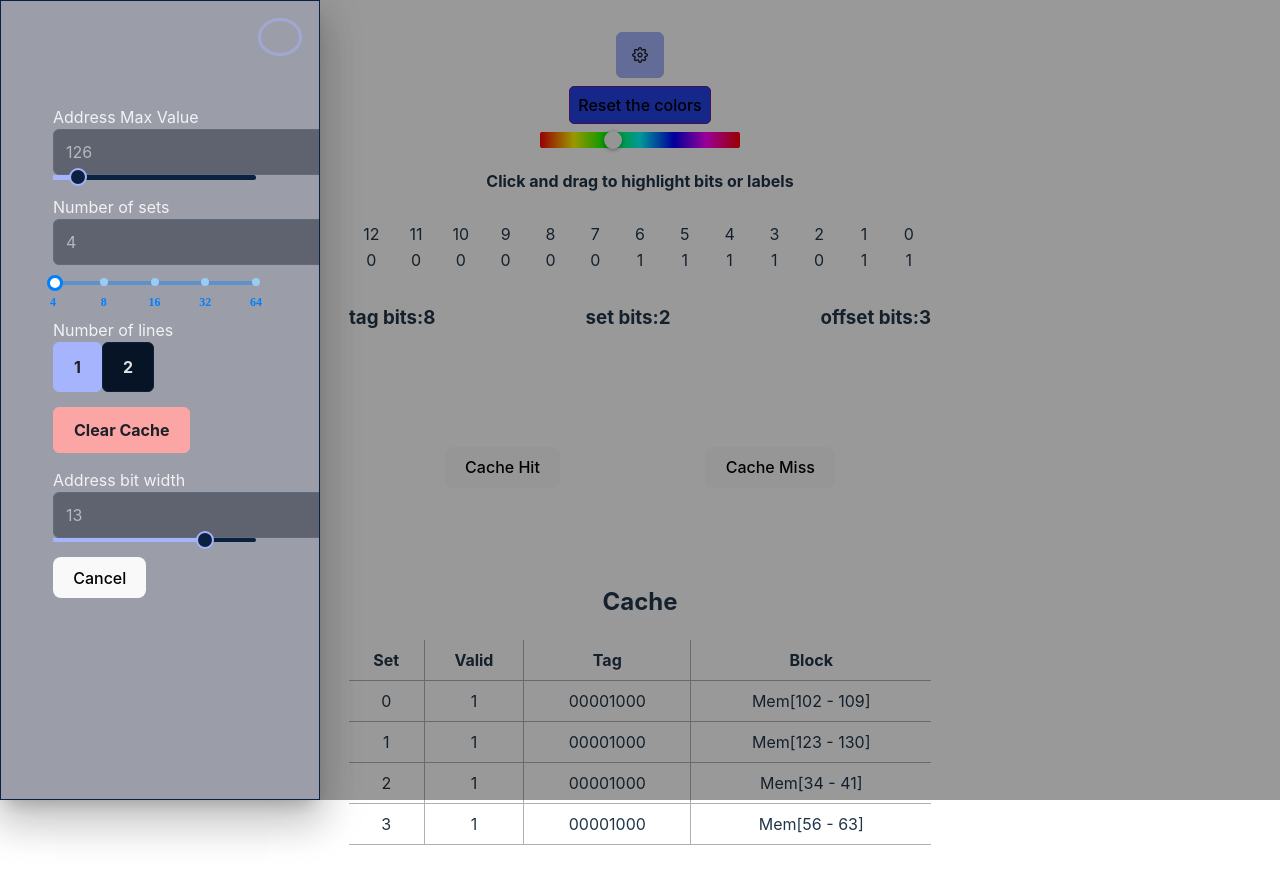
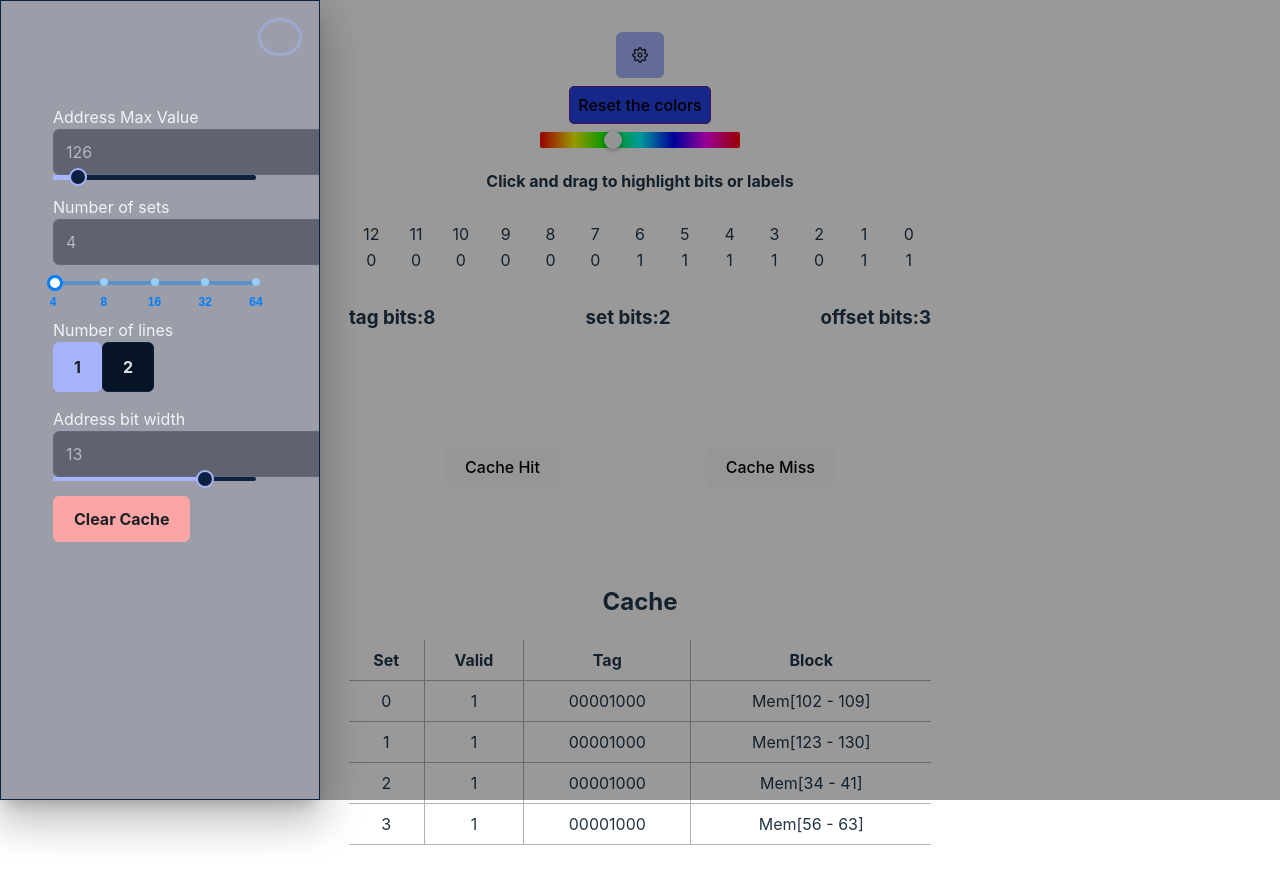
Before and after one commit to MahmoodSeoud/cache-hit-miss, a React (Vite) app: page / in a window 1280 px wide. Both pictures are taken after a click on the button 640 px from the left and 55 px from the top of the page. Built offline with nearby package versions, Linux system fonts and the light colour scheme.

Commit message:
Small clean up

```diff
--- a/src/App.tsx
+++ b/src/App.tsx
@@ -139,14 +139,37 @@ function App() {
 
   useEffect(() => {
     console.log('-----------------------------------')
-    /*     console.log('cache', cache)
-        console.log('address', address)
-        console.log('addressInBits', address.toString(2).padStart(addressBitWidth, '0')) */
+    console.log('cache', cache)
+    console.log('address', address)
+    console.log('addressInBits', address.toString(2).padStart(addressBitWidth, '0'))
   });
 
-  function isCacheEmpty(): boolean {
-    return cache.sets.every(set => set.lines.every(line => line.empty === 1));
+
+
+  /**
+  * Displays a success toast notification.
+  */
+  function showSuccess(cacheAssignmentType: string): void {
+    toast.current?.show({
+      severity: 'success',
+      summary: 'Correct!',
+      detail: 'Correct! The address: ' + address.toString(2).padStart(addressBitWidth, '0') + '\nwas a cache ' + cacheAssignmentType + ' assignment',
+      life: 3000
+    });
   }
+
+  /**
+  * Displays a failure toast notification.
+  */
+  function showFailure(cacheAssignmentType: string): void {
+    toast.current?.show({
+      severity: 'error',
+      summary: 'Wrong',
+      detail: 'Not right, The address: ' + address.toString(2).padStart(addressBitWidth, '0') + '\nwas a cache ' + cacheAssignmentType + ' assignment',
+      life: 3000
+    });
+  }
+
 
   // Function to initialize the cache
   function initEmptyCache(numSets: number, blockSize: number, linesPerSet: number): Cache {
@@ -198,18 +221,10 @@ function App() {
       const address_ = createRandomNumber(0, maxAddress);
       const addressInBits_ = address_.toString(2).padStart(addressBitWidth, '0');
       const tagBits_: string = addressInBits_.slice(0, -(Math.log2(blockSize) + Math.log2(numSets)));
-      const setIndexBits_: string = addressInBits_.slice(tagBits_.length, -Math.log2(blockSize));
 
       const valid_: Bit = 1;
       const tag_: number = tagBits_.length
-      const setIndex_: number = setIndexBits_.length
       const blockSizeStr_: string = `Mem[${address_} - ${address_ + blockSize - 1}]`;
-      console.log('----------ferrrrooo----------')
-      console.log('tag:', tag_);
-      console.log('set:', setIndex_);
-      console.log('addressInBits:', addressInBits_);
-      console.log('tagBits:', tagBits_);
-      console.log('setIndexBits:', setIndexBits_);
 
       for (let j = 0; j < linesPerSet; j++) {
         const block: CacheBlock = {
@@ -227,29 +242,6 @@ function App() {
   }
 
 
-  /**
-  * Displays a success toast notification.
-  */
-  function showSuccess(cacheAssignmentType: string): void {
-    toast.current?.show({
-      severity: 'success',
-      summary: 'Correct!',
-      detail: 'Correct! The address: ' + address.toString(2).padStart(addressBitWidth, '0') + '\nwas a cache ' + cacheAssignmentType + ' assignment',
-      life: 3000
-    });
-  }
-
-  /**
-  * Displays a failure toast notification.
-  */
-  function showFailure(cacheAssignmentType: string): void {
-    toast.current?.show({
-      severity: 'error',
-      summary: 'Wrong',
-      detail: 'Not right, The address: ' + address.toString(2).padStart(addressBitWidth, '0') + '\nwas a cache ' + cacheAssignmentType + ' assignment',
-      life: 3000
-    });
-  }
 
 
   /**
@@ -300,33 +292,6 @@ function App() {
     }
   };
 
-
-
-  /*   function getRandomValidEntry(cacheEntries: CACHE_TABLE_ENTRY[][]): [CACHE_TABLE_ENTRY, number] {
-      // find all valid entries
-      const validEntries = cacheEntries.flat().filter(entry => entry.valid === 1 && entry.block !== '');
-
-      // Find a random valid entry
-      const validRandomEntry = validEntries[Math.floor(Math.random() * validEntries.length)]
-      let validRandomEntryIndex;
-      if (!isCacheEmpty()) {
-        validRandomEntryIndex = cacheEntries.flat().findIndex((x) => deepEqual(x, validRandomEntry))
-      } else {
-        validRandomEntryIndex = cacheEntries.flat().findIndex((x) => validRandomEntry);
-      }
-
-      return [validRandomEntry, validRandomEntryIndex];
-    } */
-
-  function padZeroOnBitsToFitBitLength(entryIndex: number) {
-    if (entryIndex.toString(2).length === setIndex) {
-      return entryIndex.toString(2);
-    }
-
-    return entryIndex.toString(2).padStart(setIndex, '0');
-  }
-
-
   function cacheLookUp(assigmentType: string) {
     if (assigmentType === 'hit') {
       const cacheHitBlock = cache.sets[parseInt(setIndexBits, 2)].lines[lineIndex];
@@ -354,6 +319,10 @@ function App() {
     return false
   }
 
+  function isCacheEmpty(): boolean {
+    return cache.sets.every(set => set.lines.every(line => line.empty === 1));
+  }
+
   // The percentage is for the hit assignment type (20 means 20% for a hit assignment)
   function randomAssignment(probability: number) {
     // If you try to do a hit assignment on a cold cache, it will be a miss
@@ -363,6 +332,24 @@ function App() {
       cacheLookUp('miss')
     }
   }
+
+  function insertAddressInCache(): void {
+    const set = parseInt(setIndexBits, 2)
+    const tag: number = Number('0b' + tagBits);
+
+    setCache(prevState => {
+      const newCache = { ...prevState };
+      const cacheBlock = newCache.sets[set].lines[lineIndex];
+
+      cacheBlock.tag = tag;
+      cacheBlock.valid = 1;
+      cacheBlock.empty = 0;
+      cacheBlock.blockSizeStr = `Mem[${address}-${address + cache.blockSize - 1}]`;
+
+      return newCache
+    })
+  }
+
 
   function handleCacheButtonClick(userGuessedHit: boolean) {
     const propability = 50;
@@ -391,24 +378,6 @@ function App() {
     }
 
   }
-
-  function insertAddressInCache(): void {
-    const set = parseInt(setIndexBits, 2)
-    const tag: number = Number('0b' + tagBits);
-
-    setCache(prevState => {
-      const newCache = { ...prevState };
-      const cacheBlock = newCache.sets[set].lines[lineIndex];
-
-      cacheBlock.tag = tag;
-      cacheBlock.valid = 1;
-      cacheBlock.empty = 0;
-      cacheBlock.blockSizeStr = `Mem[${address}-${address + cache.blockSize - 1}]`;
-
-      return newCache
-    })
-  }
-
 
   /**
  * Handles changes in color selection.
@@ -468,14 +437,7 @@ function App() {
         numSets={cache.numSets}
         setCache={setCache}
         linesPerSet={cache.linesPerSet}
-        cacheShouldBeCold={cacheShouldBeCold}
         setCacheShouldBeCold={setCacheShouldBeCold}
-        isCacheEmpty={isCacheEmpty}
-        initEmptyCache={initEmptyCache}
-        initNonEmptyCache={initNonEmptyCache}
-        cache={cache}
-
-
       />
 
 
--- a/src/components/Settings/Settings.tsx
+++ b/src/components/Settings/Settings.tsx
@@ -22,16 +22,20 @@ interface SettingsProps {
     numSets: number;
     linesPerSet: number;
     setCache: React.Dispatch<SetStateAction<Cache>>;
-    cacheShouldBeCold: boolean;
     setCacheShouldBeCold: React.Dispatch<SetStateAction<boolean>>;
-    cache: Cache;
-    isCacheEmpty: () => boolean;
-    initEmptyCache: (numSets: number, blockSize: number, linesPerSet: number) => Cache;
-    initNonEmptyCache: (numSets: number, blockSize: number, linesPerSet: number) => Cache;
-    //setCacheEntries: React.Dispatch<SetStateAction<CACHE_TABLE_ENTRY[][]>>;
 }
 
-export default function Settings(props: SettingsProps) {
+export default function Settings({
+    maxAddress,
+    setMaxAddress,
+    addressBitWidth,
+    setAddressBitWidth,
+    numSets,
+    linesPerSet,
+    setCache,
+    setCacheShouldBeCold,
+
+}: SettingsProps) {
     const [showSettings, setShowSettings] = useState<boolean>(false);
     const lineOptions: string[] = ['1', '2'];
 
@@ -41,7 +45,7 @@ export default function Settings(props: SettingsProps) {
         const index = setMarks.findIndex(mark => value === mark.value);
         const numSets = Number(setMarks[index].label)
 
-        props.setCache((prevState: Cache) => {
+        setCache((prevState: Cache) => {
             let newCache: Cache = { ...prevState };
             newCache.numSets = numSets;
             return newCache;
@@ -50,7 +54,7 @@ export default function Settings(props: SettingsProps) {
     }
 
     function handleSetNumLines(linesPerSet: number) {
-        props.setCache((prevState: Cache) => {
+        setCache((prevState: Cache) => {
             let newCache: Cache = { ...prevState };
             newCache.linesPerSet = linesPerSet
             return newCache;
@@ -70,13 +74,13 @@ export default function Settings(props: SettingsProps) {
                         <div className="input-card">
                             <label htmlFor="AddressValue">Address Max Value</label>
                             <InputNumber
-                                value={props.maxAddress}
+                                value={maxAddress}
                                 disabled
                             />
 
                             <PrimeSlider
-                                value={props.maxAddress}
-                                onChange={(e: PrimeSliderChangeEvent) => props.setMaxAddress(e.value as number)}
+                                value={maxAddress}
+                                onChange={(e: PrimeSliderChangeEvent) => setMaxAddress(e.value as number)}
                                 max={1024}
                                 min={1}
                                 className="w-14rem"
@@ -88,20 +92,20 @@ export default function Settings(props: SettingsProps) {
                         <div className="input-card">
                             <label htmlFor="numSets">Number of sets</label>
                             <InputNumber
-                                value={props.numSets}
+                                value={numSets}
                                 disabled
                             />
 
                             <DiscreteSliderValues
                                 handleSetNumSets={handleSetNumSets}
                                 marks={setMarks}
-                                value={props.numSets}
+                                value={numSets}
                             />
                         </div>
 
                         <label htmlFor="linesPerSet">Number of lines</label>
                         <div className="input-card">
-                            <SelectButton value={props.linesPerSet.toString()}
+                            <SelectButton value={linesPerSet.toString()}
                                 onChange={(e: SelectButtonChangeEvent) => handleSetNumLines(e.value)}
                                 options={lineOptions}
                             />
@@ -109,25 +113,15 @@ export default function Settings(props: SettingsProps) {
                         </div>
 
                         <label htmlFor="linesPerSet"></label>
-                        <div className="input-card">
-                            <Button
-                                severity="danger"
-                                label="Clear Cache"
-                            onClick={() => props.setCacheShouldBeCold(true)}
-                            //onClick={(e) => props.setCacheEntries(createEmptyTableEntries(props.numSets, props.linesPerSet, { tag: 0, valid: 0, block: "" }))}
-                            ></Button>
-
-
-                        </div>
 
                         <label htmlFor="addressBitWidth">Address bit width</label>
                         <div className="input-card">
                             <InputNumber
-                                value={props.addressBitWidth}
+                                value={addressBitWidth}
                                 disabled />
                             <PrimeSlider
-                                value={props.addressBitWidth}
-                                onChange={(e: PrimeSliderChangeEvent) => props.setAddressBitWidth(e.value as number)}
+                                value={addressBitWidth}
+                                onChange={(e: PrimeSliderChangeEvent) => setAddressBitWidth(e.value as number)}
                                 max={14}
                                 min={10}
                                 className="w-14rem"
@@ -135,7 +129,13 @@ export default function Settings(props: SettingsProps) {
 
                             />
                         </div>
-                        <button onClick={() => setShowSettings(false)}>Cancel</button>
+                        <div className="input-card">
+                            <Button
+                                severity="danger"
+                                label="Clear Cache"
+                                onClick={() => setCacheShouldBeCold(true)}
+                            ></Button>
+                        </div>
                     </div>
                 </Sidebar >
             </div >
@@ -182,16 +182,16 @@ interface DiscreteSliderValuesProps {
 }
 
 
-function DiscreteSliderValues(props: DiscreteSliderValuesProps) {
-    const defaultValue = props.marks.find((mark) => mark.label === props.value.toString())?.value
+function DiscreteSliderValues({ handleSetNumSets, marks, value }: DiscreteSliderValuesProps) {
+    const defaultValue = marks.find((mark) => mark.label === value.toString())?.value
     return (
         <Box>
             <Slider
                 defaultValue={defaultValue}
                 step={null}
                 style={{ width: '203px' }}
-                onChange={(e, value) => props.handleSetNumSets(value as number)}
-                marks={props.marks}
+                onChange={(e, value) => handleSetNumSets(value as number)}
+                marks={marks}
             />
         </Box>
     );
@@ -307,7 +307,7 @@ background-color: ${theme.palette.mode === 'light' ? blue[500] : blue[400]};
 }
 
 & .${sliderClasses.markLabel} {
-font-family: IBM Plex Sans;
+font-family: Arial, sans-serif;
 font-weight: 600;
 font-size: 12px;
 position: absolute;
```
